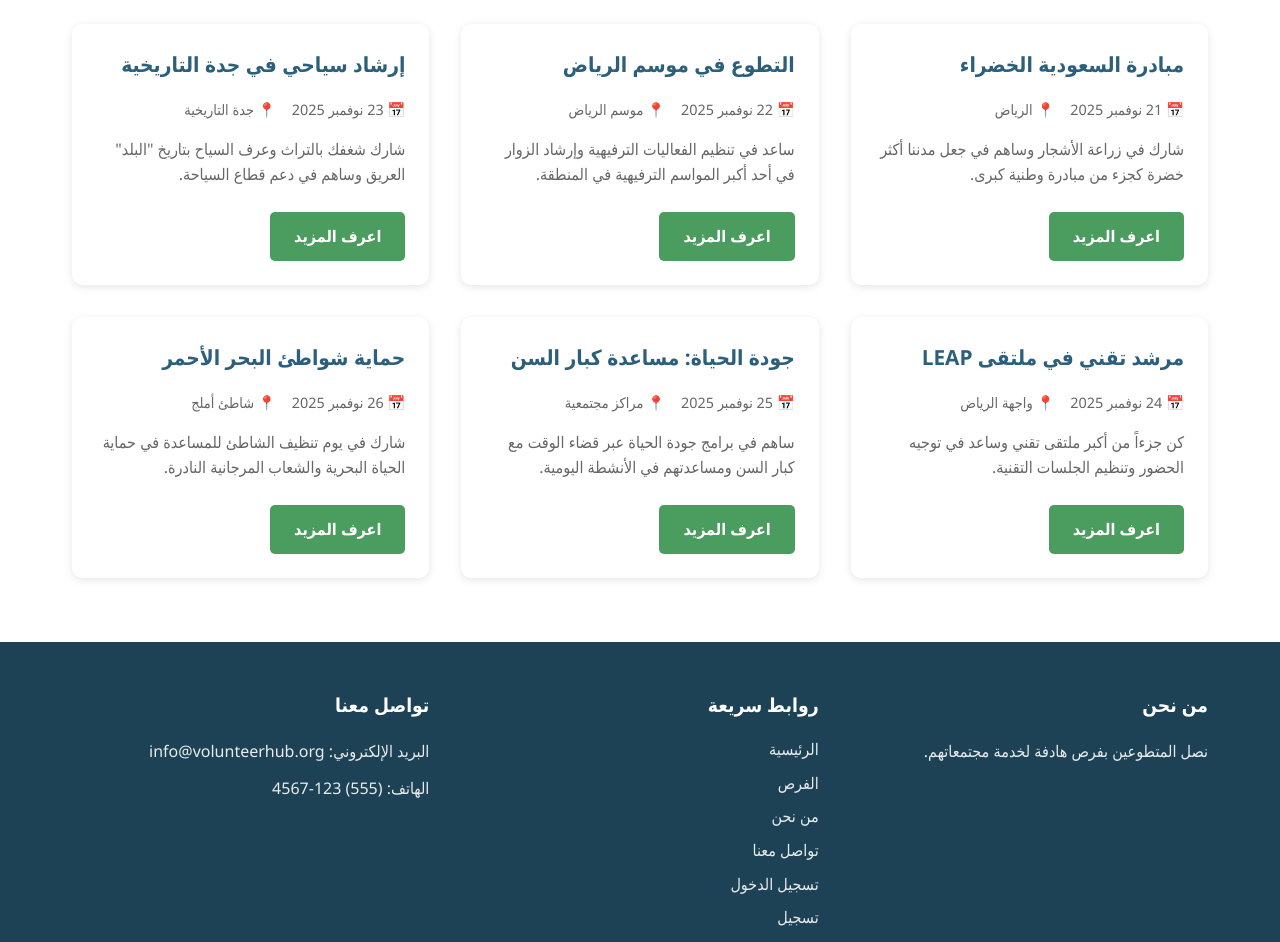
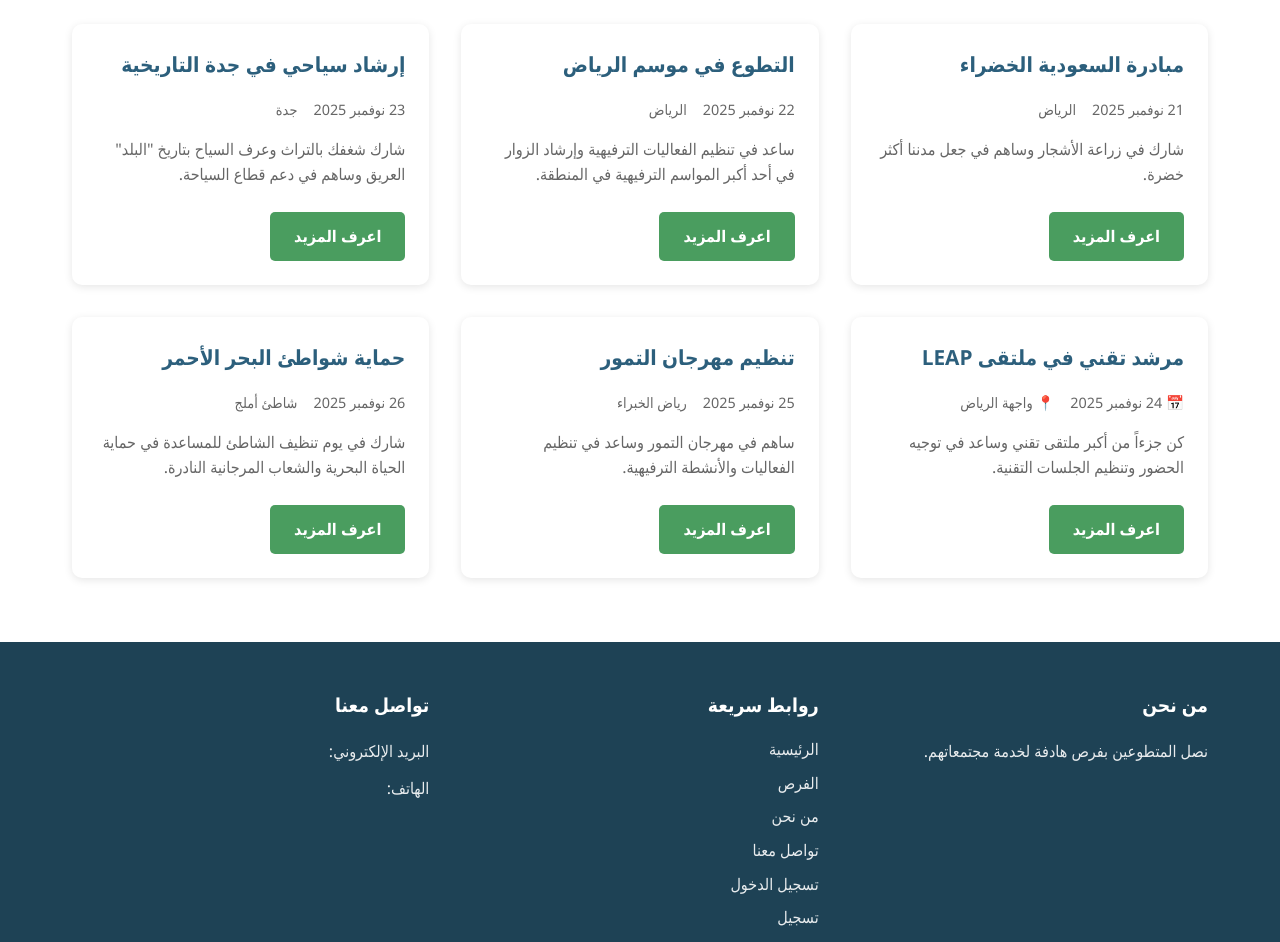
Before and after one commit to rakansul/community-volunteer-hub-website, a plain HTML site: page index.html in a window 1280 px wide. Shown: the part 600-1542 px from the top of the page. Drawn offline with Linux system fonts and the light colour scheme.

Commit message:
Update index.html

```diff
--- a/index.html
+++ b/index.html
@@ -47,10 +47,10 @@
                         <div class="card-content">
                             <h3>مبادرة السعودية الخضراء</h3>
                             <div class="card-meta">
-                                <span class="date">📅 21 نوفمبر 2025</span>
-                                <span class="location">📍 الرياض</span>
+                                <span class="date"> 21 نوفمبر 2025</span>
+                                <span class="location"> الرياض</span>
                             </div>
-                            <p>شارك في زراعة الأشجار وساهم في جعل مدننا أكثر خضرة كجزء من مبادرة وطنية كبرى.</p>
+                            <p>شارك في زراعة الأشجار وساهم في جعل مدننا أكثر خضرة.</p>
                             <a href="opportunity_detail.html?id=1" class="btn btn-secondary">اعرف المزيد</a>
                         </div>
                     </article>
@@ -59,8 +59,8 @@
                         <div class="card-content">
                             <h3>التطوع في موسم الرياض</h3>
                             <div class="card-meta">
-                                <span class="date">📅 22 نوفمبر 2025</span>
-                                <span class="location">📍 موسم الرياض</span>
+                                <span class="date"> 22 نوفمبر 2025</span>
+                                <span class="location">الرياض</span>
                             </div>
                             <p>ساعد في تنظيم الفعاليات الترفيهية وإرشاد الزوار في أحد أكبر المواسم الترفيهية في المنطقة.</p>
                             <a href="opportunity_detail.html?id=2" class="btn btn-secondary">اعرف المزيد</a>
@@ -71,8 +71,8 @@
                         <div class="card-content">
                             <h3>إرشاد سياحي في جدة التاريخية</h3>
                             <div class="card-meta">
-                                <span class="date">📅 23 نوفمبر 2025</span>
-                                <span class="location">📍 جدة التاريخية</span>
+                                <span class="date"> 23 نوفمبر 2025</span>
+                                <span class="location"> جدة </span>
                             </div>
                             <p>شارك شغفك بالتراث وعرف السياح بتاريخ "البلد" العريق وساهم في دعم قطاع السياحة.</p>
                             <a href="opportunity_detail.html?id=3" class="btn btn-secondary">اعرف المزيد</a>
@@ -93,12 +93,12 @@
 
                     <article class="opportunity-card">
                         <div class="card-content">
-                            <h3>جودة الحياة: مساعدة كبار السن</h3>
+                            <h3>تنظيم مهرجان التمور</h3>
                             <div class="card-meta">
-                                <span class="date">📅 25 نوفمبر 2025</span>
-                                <span class="location">📍 مراكز مجتمعية</span>
+                                <span class="date"> 25 نوفمبر 2025</span>
+                                <span class="location"> رياض الخبراء</span>
                             </div>
-                            <p>ساهم في برامج جودة الحياة عبر قضاء الوقت مع كبار السن ومساعدتهم في الأنشطة اليومية.</p>
+                            <p>ساهم في مهرجان التمور وساعد في تنظيم الفعاليات والأنشطة الترفيهية.</p>
                             <a href="opportunity_detail.html?id=5" class="btn btn-secondary">اعرف المزيد</a>
                         </div>
                     </article>
@@ -107,8 +107,8 @@
                         <div class="card-content">
                             <h3>حماية شواطئ البحر الأحمر</h3>
                             <div class="card-meta">
-                                <span class="date">📅 26 نوفمبر 2025</span>
-                                <span class="location">📍 شاطئ أملج</span>
+                                <span class="date"> 26 نوفمبر 2025</span>
+                                <span class="location"> شاطئ أملج</span>
                             </div>
                             <p>شارك في يوم تنظيف الشاطئ للمساعدة في حماية الحياة البحرية والشعاب المرجانية النادرة.</p>
                             <a href="opportunity_detail.html?id=6" class="btn btn-secondary">اعرف المزيد</a>
@@ -139,8 +139,8 @@
                 </div>
                 <div class="footer-section">
                     <h3>تواصل معنا</h3>
-                    <p>البريد الإلكتروني: info@volunteerhub.org</p>
-                    <p>الهاتف: (555) 123-4567</p>
+                    <p>البريد الإلكتروني: </p>
+                    <p>الهاتف: </p>
                 </div>
             </div>
             <div class="footer-bottom">
```
